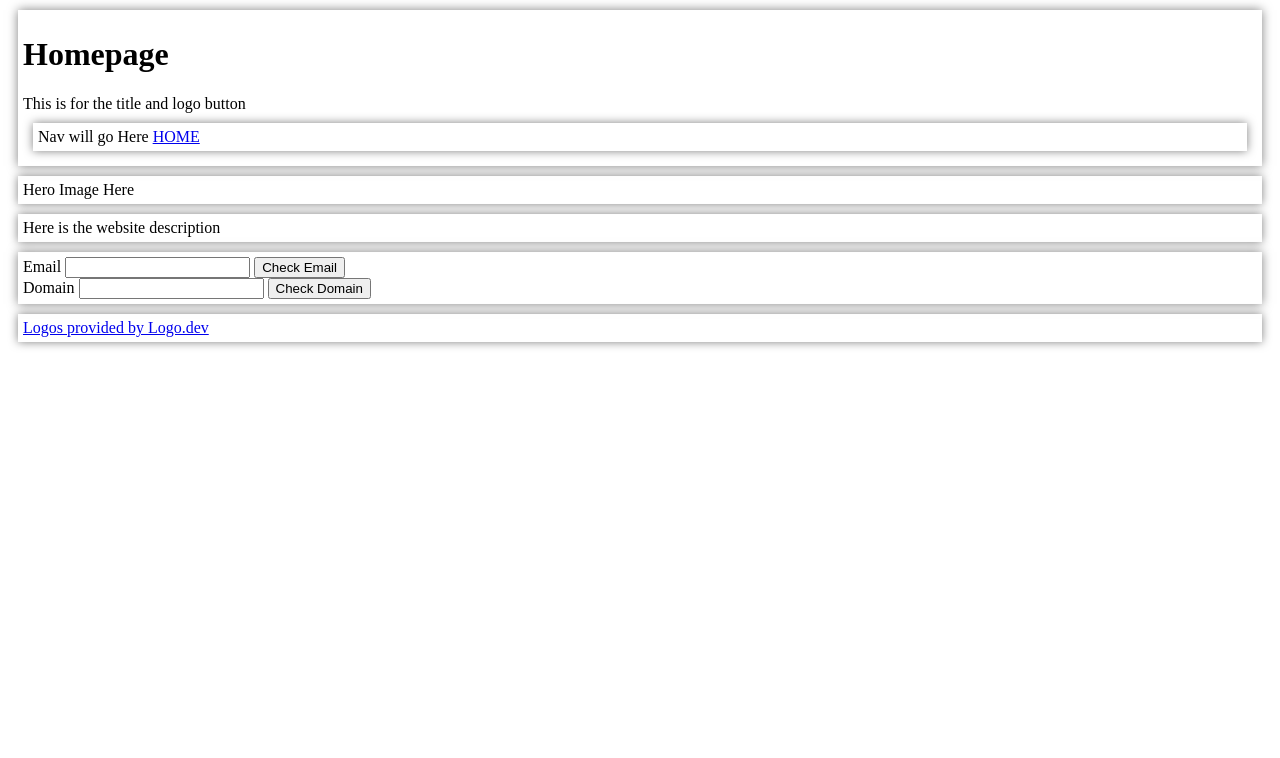
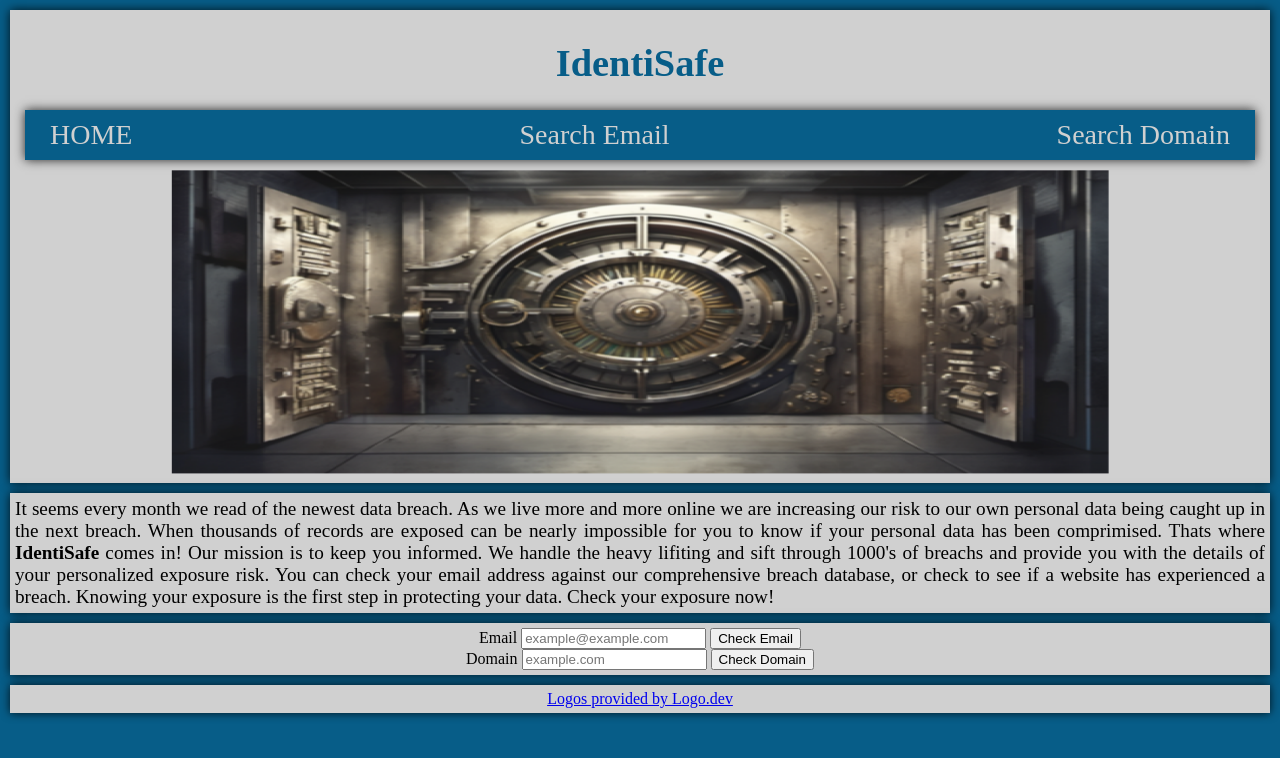
Before and after one commit to anthonb711/WDD330-Final-Project, a website built with Vite: page src/index.html in a window 1280 px wide. Built offline with nearby package versions, Linux system fonts and the light colour scheme.

```diff
--- a/src/css/base.css
+++ b/src/css/base.css
@@ -1,10 +1,90 @@
+:root {
+  --font-body: Arial, Helvetica, sans-serif;
+  --font-headline: Haettenschweiler, "Arial Narrow Bold", sans-serif;
+  /* colors */
+  --primary-color: rgb(7, 93, 136);;
+  --secondary-color: #525b0f;
+  --tertiary-color: #a4b8c4;
+  --light-grey: #d0d0d0;
+  --dark-grey: #303030;
+  --red: red;
+
+  /* sizes */
+  --font-base: 18px;
+  --small-font: 0.8em;
+  --large-font: 1.2em;
+}
+
+* {
+  box-sizing: border-box;
+}
+
+body {
+  display: flex;
+  justify-content: center;
+  height: 100vh;
+  margin: 0;
+  background-color: rgb(7, 93, 136);
+}
+
+.site-name {
+  width: 100%;
+  color: var(--primary-color);
+  font-size: var(--large-font)
+}
+header {
+  justify-content: space-between;
+  padding: 0 10px;
+}
+
+.hero {
+  text-align: center;
+}
+
+
+
+img {
+  max-width: 75%;
+  max-height: auto;
+}
+
+.nav-container{
+  display: flex;
+  width: 75%;
+  height: 10vh;
+
+}
+
+#navList a {
+  text-decoration: none;
+  padding-top: 15px;
+  color:#d0d0d0;
+  font-size: 1.75em;
+}
+
+#navList {
+  background-color: var(--primary-color);
+  box-shadow: 0 0 10px rgba(0, 0, 0, 0.819);
+  display: flex;
+  justify-content: space-between;
+  align-items: center;
+  height: 40px;
+  margin: 10px;
+  padding: 25px;
+  list-style: none;
+}
+
+
 .section {
-  box-shadow: 0 0 10px rgba(0,0,0, 0.5);
+  box-shadow: 0 0 10px rgba(0, 0, 0, 0.819);
+  max-width: 1500px;
   padding: 5px;
   margin: 10px;
+  text-align: center;
+  background-color: #d0d0d0;
 }
 
-.domain-logo {
-  width: 100px;
-  height: 100px;
+#intro-text {
+  text-align: justify;
+  font-size: var(--large-font);
 }
--- a/src/css/large.css
+++ b/src/css/large.css
@@ -0,0 +1,4 @@
+@media (min-width: 1200px) {
+
+
+}
--- a/src/css/medium.css
+++ b/src/css/medium.css
@@ -0,0 +1,3 @@
+@media (min-width: 600px) and (max-width: 1199px) {
+
+}
--- a/src/index.html
+++ b/src/index.html
@@ -7,24 +7,21 @@
     <link rel="stylesheet" href="/css/base.css" />
     <link rel="stylesheet" href="/css/large.css" />
     <link rel="stylesheet" href="/css/medium.css" />
-    <script src="/js/index.js" type="module"></script>
   </head>
   <body>
+    <script src="/js/index.js" type="module"></script>
     <div id="body" class="container">
     <header id="header" class="section"></header>
+    <section id="intro-text" class="section">
+      It seems every month we read of the newest data breach. As we live more and more online we are increasing our risk to our own personal data being caught up in the next breach. When thousands of records are exposed can be nearly impossible for you to know if your personal data has been comprimised. Thats where <strong>IdentiSafe</strong> comes in! Our mission is to keep you informed. We handle the heavy lifiting and sift through 1000's of breachs and provide you with the details of your personalized exposure risk. You can check your email address against our comprehensive breach database, or check to see if a website has experienced a breach. Knowing your exposure is the first step in protecting your data. Check your exposure now!
+    </section>
     <main id="main" class="divider">
-      <section id="hero" class="section">
-        Hero Image Here
-      </section>
-      <section id="intro-text" class="section">
-        Here is the website description
-      </section>
       <section id="reqest-forms" class="section">
         <div>
           <form name="getEmailForm" id="getEmailForm">
             <label class="input">
               Email
-            <input type="email" name="email" required>
+            <input type="email" name="email" placeholder="example@example.com" required>
             </label>
             <label>
                <button class="submit" type="submit">Check Email</button>
@@ -33,7 +30,7 @@
           <form name="getDomainForm" id="getDomainForm">
             <label class="input">
               Domain
-            <input type="domain" name="domain" required >
+            <input type="domain" name="domain" placeholder="example.com" required >
             </label>
             <label>
                <button class="submit" type="submit">Check Domain</button>
@@ -44,5 +41,6 @@
     </main>
     <footer id="footer" class="section"></footer>
     </div>
+
   </body>
 </html>
--- a/src/js/breachDetail.js
+++ b/src/js/breachDetail.js
@@ -4,4 +4,4 @@
 loadHeaderFooter();
 
 const domain = getParam("breach");
-renderBreachDetail("detail-div", domain);
+renderBreachDetail("detail-list", domain);
--- a/src/js/emailBreachSummary.js
+++ b/src/js/emailBreachSummary.js
@@ -5,4 +5,4 @@
 loadHeaderFooter();
 
 const email = getLocalStorage("is-email");
-emailBreachList("emailBreachList", email)
+emailBreachList("detail-div", email)
--- a/src/js/external-services.mjs
+++ b/src/js/external-services.mjs
@@ -1,3 +1,5 @@
+import { renderNoBreach } from "./utils.mjs";
+
 const baseURL = import.meta.env.EXPOSEDORNOT_SERVER_URL;
 
 export async function convertToJson(res) {
@@ -14,13 +16,14 @@
     try {
      const response = await fetch(`https://api.xposedornot.com/v1/breach-analytics?email=${email}`);
       if(!response.ok) {
-      throw new Error(`Request failed with: ${response.status}`)
+       throw new Error(`Request failed with: ${response.status} `)
       }
       const data = await convertToJson(response)
       return data;
 
     }catch (error) {}
 }
+
 
 export async function getBreachMetricsByBreach(domain) {
   try {
--- /dev/null
+++ b/src/js/header.js
@@ -0,0 +1,4 @@
+
+console.log("ARE WE GETTTING TO HEADER JS?");
+
+const navList = document.getElementById("navList");
--- a/src/js/index.js
+++ b/src/js/index.js
@@ -1,7 +1,7 @@
-import { setLocalStorage, loadHeaderFooter } from "./utils.mjs";
+import { setLocalStorage, loadHeaderFooter} from "./utils.mjs";
 const baseURL = import.meta.env.EXPOSEDORNOT_SERVER_URL;
 
-loadHeaderFooter();
+ loadHeaderFooter();
 
 const emailForm = document.getElementById("getEmailForm");
 emailForm.addEventListener("submit", (e) => {
--- a/src/js/utils.mjs
+++ b/src/js/utils.mjs
@@ -23,20 +23,31 @@
   position = "afterbegin",
   clear = true
 ) {
+
   const htmlStrings = list.map((item) => templateFn(item));
-  //const filter = filterProducts(htmlStrings);
-
   const listTitle = document.getElementById("list-title");
- const email = getLocalStorage("is-email")
+  const email = getLocalStorage("is-email")
   listTitle.innerHTML = '<h2>' + email + '</h2>' + ' has been exposed in the following breaches';
   document
     .getElementById(parentElement)
     .insertAdjacentHTML(position, htmlStrings.join(""));
 }
 
-export function renderNoBreach(email) {
+export function renderNoBreach(type) {
+  const breachlist = document.getElementById("detail-list");
+  breachlist.innerHTML = ""
+
+    const breachTitle = document.getElementById("list-title");
+  breachTitle.innerHTML = ""
+
+  const breachType = getLocalStorage(`is-${type}`);
   const listTilte = document.getElementById("list-title");
-  listTilte.innerHTML = '<h2 class="secure">' + email + ' is secure! No breaches were found.' + '</h2>';
+  listTilte.innerHTML = ""
+  if(breachType) {
+    listTilte.innerHTML = '<h2>' + breachType + ' is secure!' + '</br></br>' + 'Check another ' + type +'!';
+  } else {
+    listTilte.innerText='Check another ' + type + ' now!';
+  }
 }
 
 function loadTemplate(path) {
@@ -71,7 +82,6 @@
 
 export function loadHeaderFooter() {
 
-
   const headerTemplateFN = loadTemplate("/partials/header.html");
   const footerTemplateFN = loadTemplate("/partials/footer.html");
 
@@ -81,9 +91,3 @@
   renderWithTemplate(headerTemplateFN, headerEl);
   renderWithTemplate(footerTemplateFN, footerEl);
 }
-
-
-
-// export function filterProducts(products, limit = 4) {
-//   return products.slice(0, limit);
-// }
--- a/src/public/partials/header.html
+++ b/src/public/partials/header.html
@@ -1,10 +1,20 @@
-<div id="logo-title" class="container">
-  <h1> Homepage </h1>
-    This is for the title and logo button
+<div id="logo-title" class="site-name">
+  <h1 id="site-name">IdentiSafe</h1>
+</div>
+<div id="nav-container">
+  <nav>
+    <ul id="navList">
+      <li><a href="/index.html">HOME</a></li>
+      <li><a href="/emailBreachSummary/index.html">Search Email</a></li>
+      <li><a href="/breachDetail/index.html">Search Domain</a></li>
+    </ul>
+  </nav>
   </div>
-  <div id="nav" class="section">
-    <nav>
-      Nav will go Here
-      <a href="/index.html">HOME</a>
-    </nav>
+  <div id="hero" class="hero">
+    <img src="../images/banner-sm.png"
+        srcset="/dist/images/banner-sm.pngimages/banner-sm.png 500w,
+            /images/banner.png
+          "alt="Image of a bank vault">
+    </section>
   </div>
+</div>
```
Also changed, not shown: src/breachDetail/index.html (+15 -10 lines), src/emailBreachSummary/index.html (+13 -9 lines), src/js/breachDetail.mjs (+27 -12 lines), src/js/breachSummary.mjs (+23 -7 lines), src/public/images/banner-sm.png (added), src/public/images/banner.png (added), 1 other file. Lines whose indentation alone changed are shown as unchanged.
